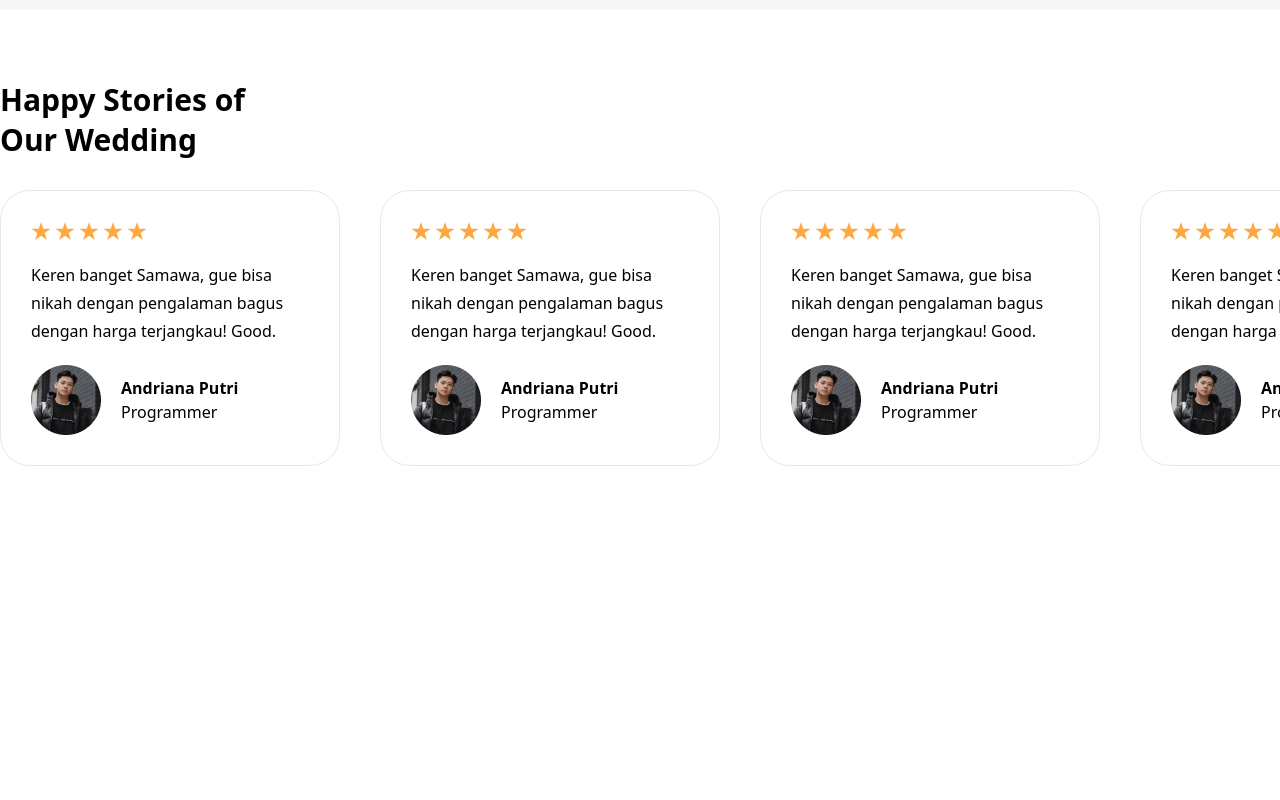
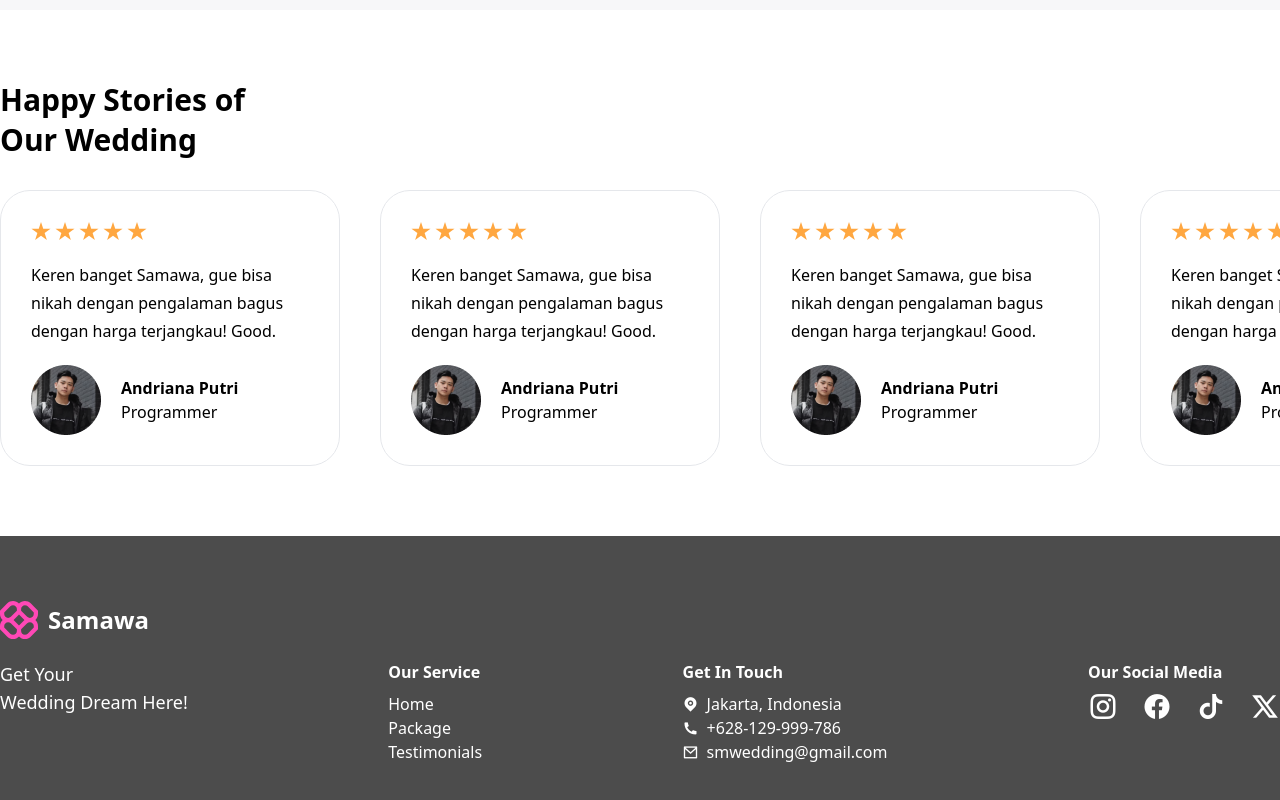
Before and after one commit to AdamAbd/samawa, a SvelteKit app: page / in a window 1280 px wide. Shown: the part 1630-2430 px from the top of the page. Before the commit the page ends 2166 px from the top, so only its background shows below. Built offline with nearby package versions, Linux system fonts and the light colour scheme.

Commit message:
add footer

```diff
--- a/package.json
+++ b/package.json
@@ -34,6 +34,7 @@
 	},
 	"type": "module",
 	"dependencies": {
-		"@fontsource/poppins": "^5.1.0"
+		"@fontsource/poppins": "^5.1.0",
+		"remixicon": "^4.4.0"
 	}
 }
--- a/src/routes/+page.svelte
+++ b/src/routes/+page.svelte
@@ -1,5 +1,6 @@
 <script>
 	import '../app.css';
+	import 'remixicon/fonts/remixicon.css';
 
 	import Header from './Header.svelte';
 	import Crown from '$lib/images/crown.svg';
@@ -9,6 +10,8 @@
 	import london from '$lib/images/london.png';
 	import star from '$lib/images/star.svg';
 	import user from '$lib/images/user.png';
+
+	import logo from '$lib/images/logo.svg';
 </script>
 
 <div>
@@ -328,6 +331,57 @@
 			</div>
 		</section>
 	</div>
+
+	<div class="py-16 bg-black/70 text-white">
+		<div class="container mx-auto flex flex-col gap-5">
+			<div class="inline-flex gap-2.5 items-center">
+				<a href="/">
+					<img src={logo} alt="Samawa Logo" class="h-10" />
+				</a>
+				<span class="text-2xl font-bold">Samawa</span>
+			</div>
+			<div class="flex flex-row justify-between">
+				<span class="text-lg font-medium">Get Your <br /> Wedding Dream Here!</span>
+
+				<div class="flex flex-col gap-2">
+					<b>Our Service</b>
+					<ul>
+						<li>Home</li>
+						<li>Package</li>
+						<li>Testimonials</li>
+					</ul>
+				</div>
+
+				<div class="flex flex-col gap-2">
+					<b>Get In Touch</b>
+					<ul class="flex flex-col">
+						<li class="inline-flex gap-2">
+							<i class="ri-map-pin-fill"></i>
+							Jakarta, Indonesia
+						</li>
+						<li class="inline-flex gap-2">
+							<i class="ri-phone-fill"></i>
+							+628-129-999-786
+						</li>
+						<li class="inline-flex gap-2">
+							<i class="ri-mail-line"></i>
+							smwedding@gmail.com
+						</li>
+					</ul>
+				</div>
+
+				<div class="flex flex-col gap-2">
+					<b>Our Social Media</b>
+					<div class="inline-flex gap-6">
+						<i class="ri-instagram-line text-3xl leading-none"></i>
+						<i class="ri-facebook-circle-fill text-3xl leading-none"></i>
+						<i class="ri-tiktok-fill text-3xl leading-none"></i>
+						<i class="ri-twitter-x-line text-3xl leading-none"></i>
+					</div>
+				</div>
+			</div>
+		</div>
+	</div>
 </div>
 
 <style>
```
Also changed, not shown: 1 other file (tests, documents, lock files or other folders).
